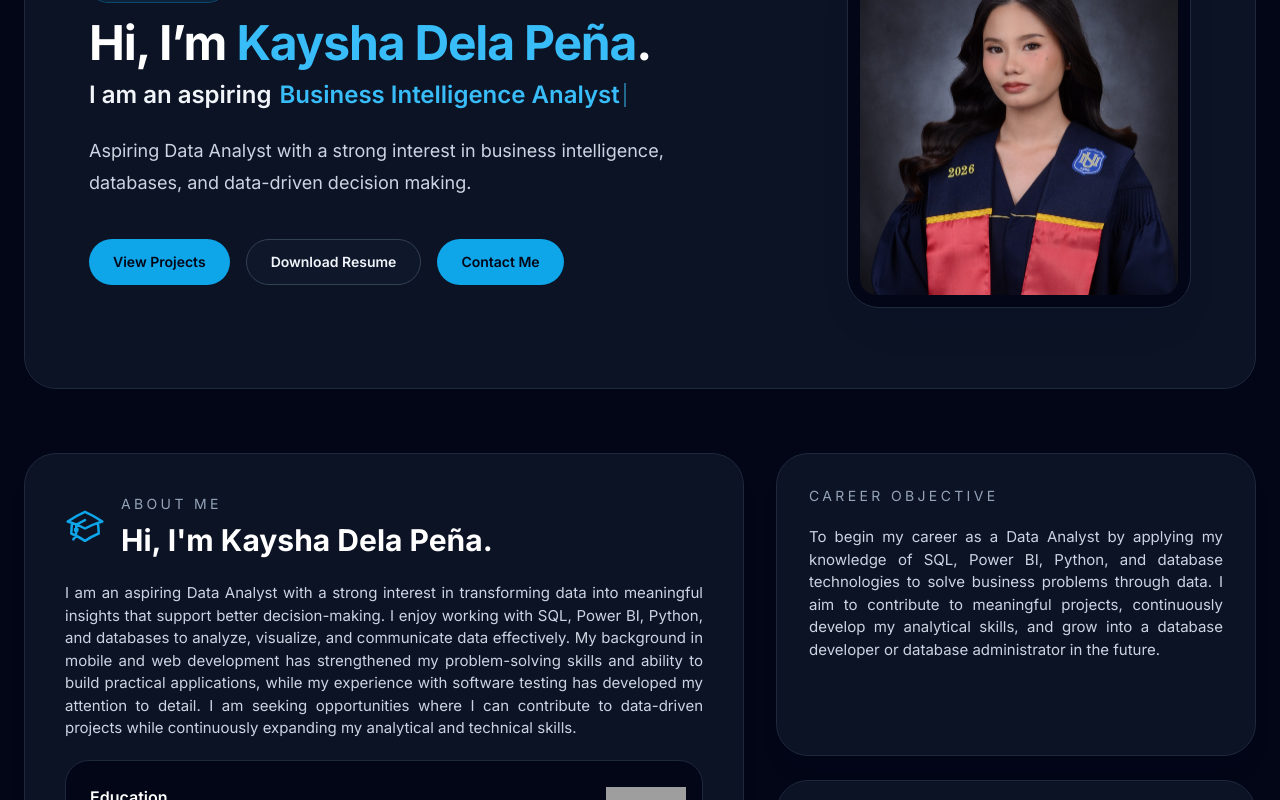
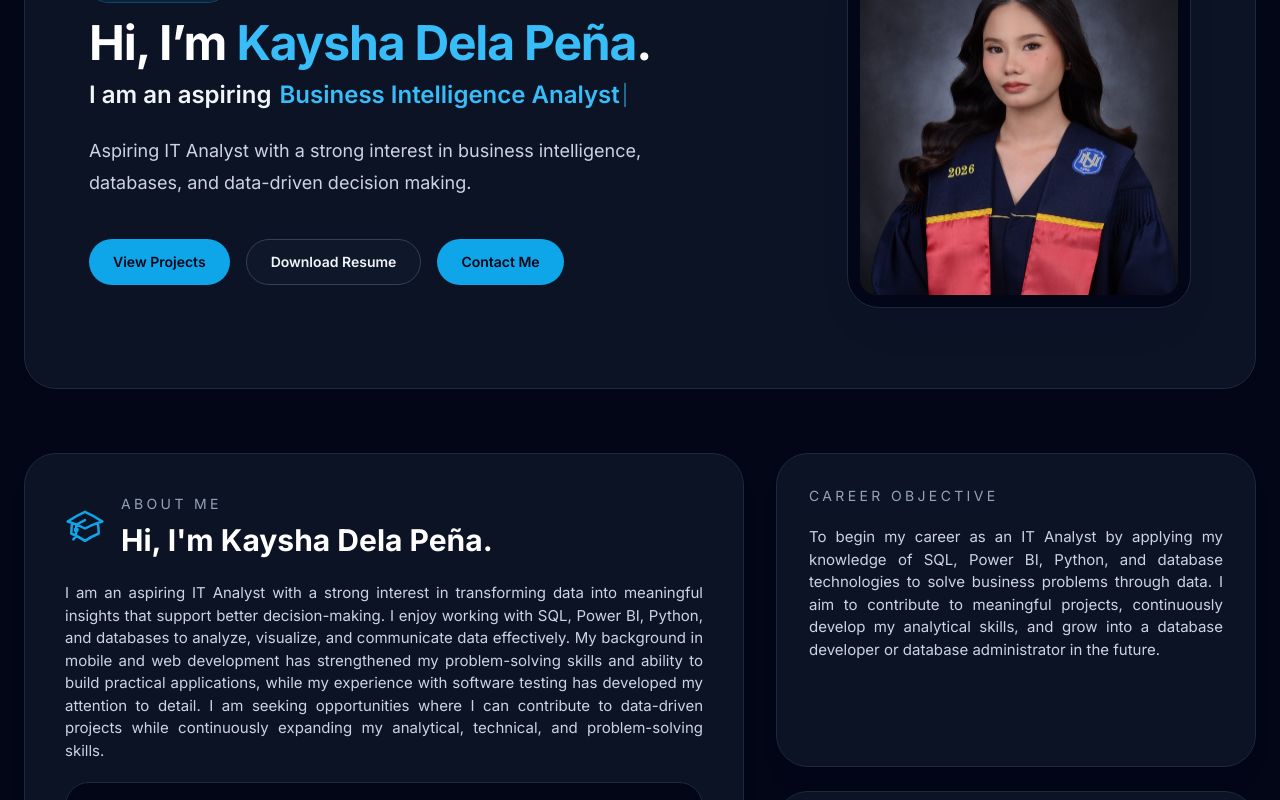
Before and after one commit to shadp11/portfolio, a React (Vite) app in the folder frontend/: page / in a window 1280 px wide. Shown: the part 280-1080 px from the top of the page. Built offline with nearby package versions, Linux system fonts and the light colour scheme; grey boxes are pictures that could not be loaded; a web font is replaced by a local one.

Commit message:
Added resume

```diff
--- a/frontend/src/App.jsx
+++ b/frontend/src/App.jsx
@@ -209,7 +209,7 @@ const useTypewriter = (
 };
 
 const typewriterWords = [
-  "Data Analyst",
+  "IT Analyst",
   "Business Intelligence Analyst",
   "SQL Developer",
   "Software Quality Analyst",
@@ -329,7 +329,7 @@ function App() {
                 Kaysha Dela Peña
               </p>
               <p className="text-xs text-slate-500 dark:text-slate-400">
-                Aspiring Data Analyst | BI Enthusiast
+                IT Analyst | Data Enthusiast
               </p>
             </div>
           </div>
@@ -393,7 +393,7 @@ function App() {
               <TypeWriter words={typewriterWords} />
             </div>
             <p className="mt-6 max-w-xl text-lg leading-8 text-slate-600 dark:text-slate-300">
-              Aspiring Data Analyst with a strong interest in business
+              Aspiring IT Analyst with a strong interest in business
               intelligence, databases, and data-driven decision making.
             </p>
             <div className="mt-10 flex flex-wrap gap-4">
@@ -458,7 +458,7 @@ function App() {
               </div>
               <div className="mt-6 space-y-5 text-slate-600 dark:text-slate-300 text-[15px] text-left text-justify">
                 <p>
-                  I am an aspiring Data Analyst with a strong interest in
+                  I am an aspiring IT Analyst with a strong interest in
                   transforming data into meaningful insights that support better
                   decision-making. I enjoy working with SQL, Power BI, Python,
                   and databases to analyze, visualize, and communicate data
@@ -467,8 +467,8 @@ function App() {
                   practical applications, while my experience with software
                   testing has developed my attention to detail. I am seeking
                   opportunities where I can contribute to data-driven projects
-                  while continuously expanding my analytical and technical
-                  skills.
+                  while continuously expanding my analytical, technical, and
+                  problem-solving skills.
                 </p>
                 <div className="relative rounded-3xl border border-slate-200/80 bg-slate-50 p-6 dark:border-slate-800 dark:bg-slate-950">
                   <img
@@ -513,7 +513,7 @@ function App() {
                   Career Objective
                 </p>
                 <p className="mt-5 text-slate-600 dark:text-slate-300 text-[15px] text-left text-justify">
-                  To begin my career as a Data Analyst by applying my knowledge
+                  To begin my career as an IT Analyst by applying my knowledge
                   of SQL, Power BI, Python, and database technologies to solve
                   business problems through data. I aim to contribute to
                   meaningful projects, continuously develop my analytical
```
Also changed, not shown: 1 other file (tests, documents, lock files or other folders).
